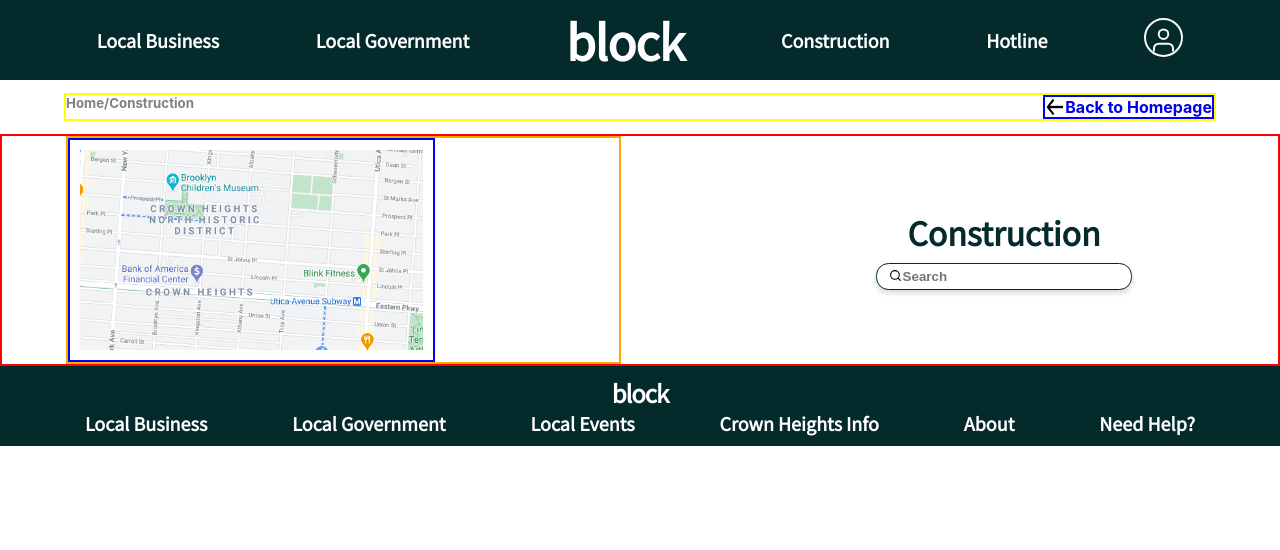
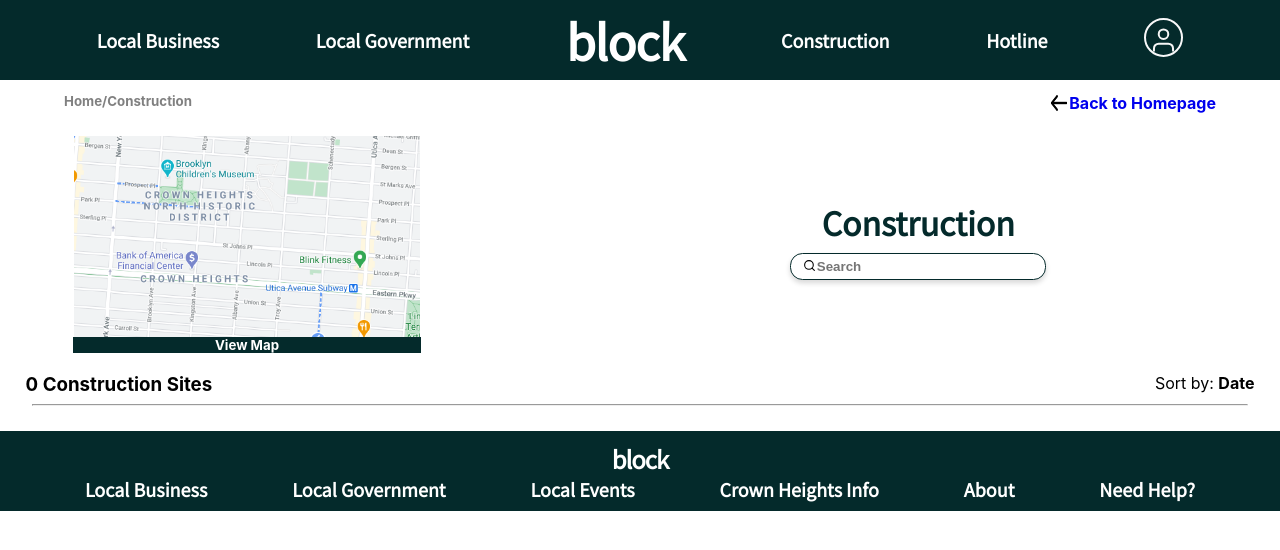
Before and after one commit to demurphy16/Block-App, a React (Create React App) app in the folder client/: page /construction in a window 1280 px wide. Shown: the top 550 px of the page. Built offline with nearby package versions, Linux system fonts and the light colour scheme.

Commit message:
continue edits to Construction

```diff
--- a/client/src/screens/Construction/Construction.css
+++ b/client/src/screens/Construction/Construction.css
@@ -1,11 +1,10 @@
 .construction-top {
-  border: solid 2px red;
   display: flex;
   flex-direction: row;
+  margin-bottom: 20px;
 }
 
 .construction-top-text {
-  border: solid 2px yellow;
   display: flex;
   flex-direction: row;
   justify-content: space-between;
@@ -18,21 +17,27 @@
 
 .header-map {
   display: flex;
-  border: solid 2px orange;
+  flex-direction: column;
   margin-right: 10%;
   margin-left: 5%;
 }
 
+.view-map {
+  background-color: #042a2b;
+  color: #ffffff;
+  width: 63.7%;
+  text-align: center;
+  margin-left: 1.6%;
+}
+
 .header-map-img {
   display: flex;
-  border: solid 2px blue;
-  width: 66.7%;
+  width: 67%;
   height: auto;
-  padding: 10px;
+  padding: 10px 10px 0 10px;
 }
 
 .link-to-home {
-  border: solid 2px blue;
   display: flex;
   flex-direction: row;
 }
@@ -48,7 +53,7 @@
   flex-direction: column;
   justify-content: center;
   align-items: center;
-  margin-left: 10%;
+  margin-left: 4%;
 }
 
 .construction-title {
@@ -73,3 +78,19 @@
   background-position: bottom 7px left 12px;
   background-color: white;
 }
+
+.construction-middle-text {
+  display: flex;
+  flex-direction: row;
+  justify-content: space-between;
+  margin: 0 2%;
+}
+
+.construction-middle-text p {
+  font-weight: 20%;
+}
+
+hr {
+  width: 95vw;
+  margin-bottom: 25px;
+}
--- a/client/src/screens/Construction/Construction.jsx
+++ b/client/src/screens/Construction/Construction.jsx
@@ -17,6 +17,7 @@ function Construction(props) {
       <div className="construction-top">
         <div className="header-map">
           <img src={map} alt="map-crown-heights" className="header-map-img" />
+          <h5 className="view-map">View Map</h5>
         </div>
         <div className="title-map">
           <h2 className="construction-title">Construction</h2>
@@ -30,6 +31,11 @@ function Construction(props) {
           </form>
         </div>
       </div>
+      <div className="construction-middle-text">
+        <h3>0 Construction Sites</h3>
+        <p>Sort by: <strong>Date</strong></p>
+      </div>
+      <hr />
     </Layout>
   )
 }
```
